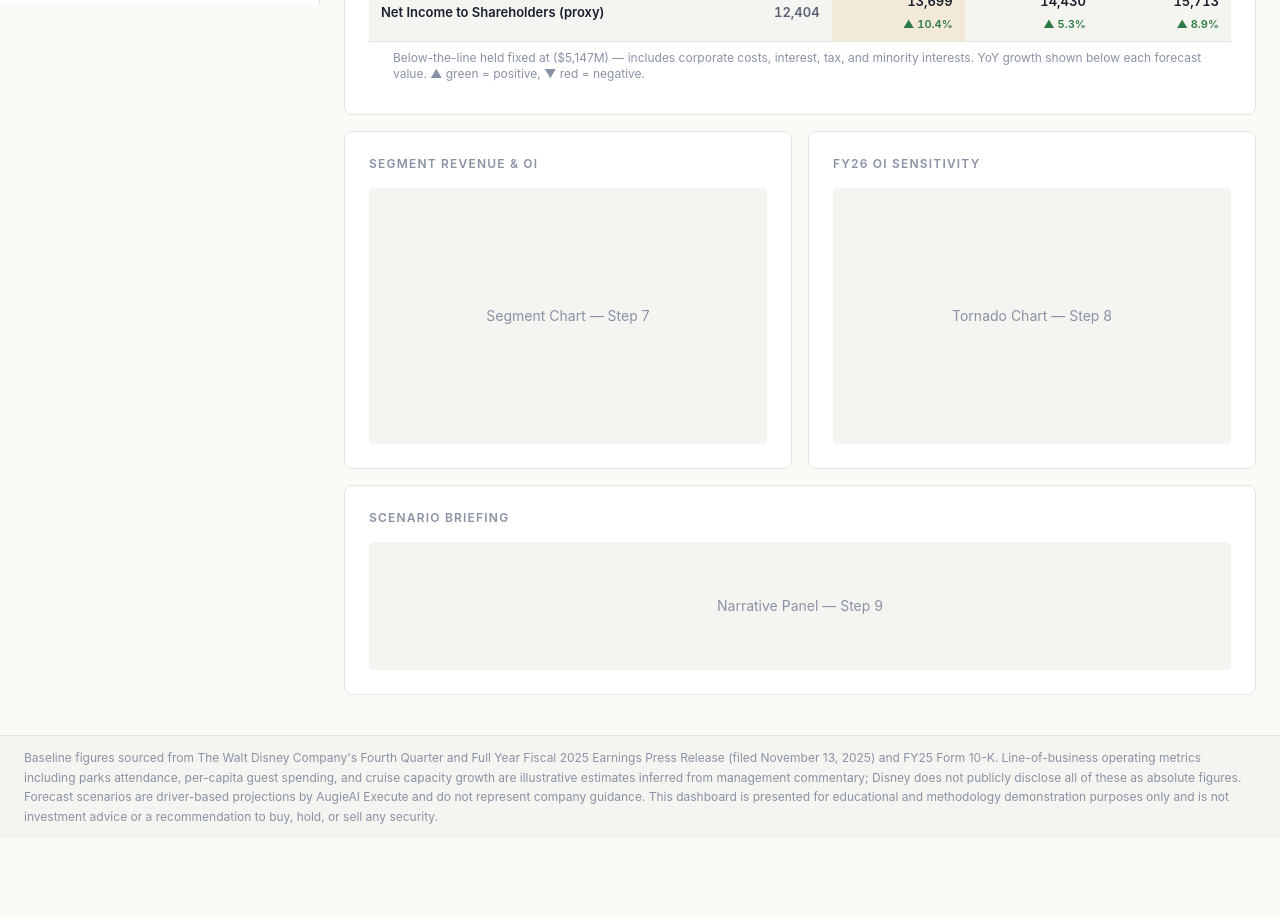
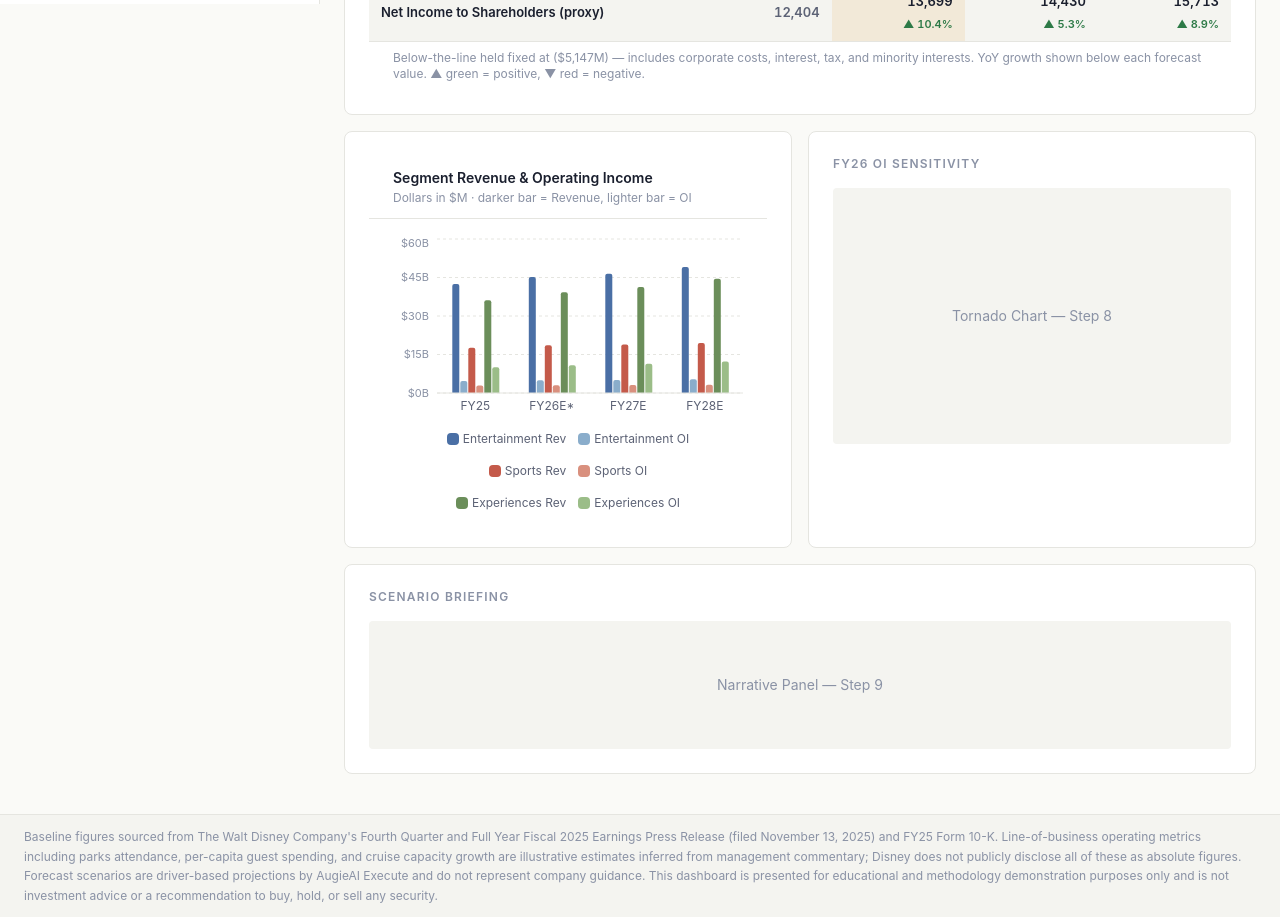
Before and after one commit to agustinecortez/disney-segment-dashboard, a Next.js app: page / in a window 1280 px wide. Shown: the part 860-1777 px from the top of the page. Before the commit the page ends 1698 px from the top, so only its background shows below. Built offline with nearby package versions, Linux system fonts and the light colour scheme.

Commit message:
Segment chart wired up

```diff
--- a/app/page.tsx
+++ b/app/page.tsx
@@ -4,6 +4,7 @@ import { useState } from "react";
 import Header from "@/components/Header";
 import DriverPanel from "@/components/DriverPanel";
 import ForecastTable from "@/components/ForecastTable";
+import SegmentChart from "@/components/SegmentChart";
 import Footer from "@/components/Footer";
 import { getDefaultDriverValues, DriverValues } from "@/lib/disneyData";
 
@@ -45,23 +46,7 @@ export default function DashboardPage() {
 
           {/* Charts row placeholder */}
           <div className="grid grid-cols-1 lg:grid-cols-2 gap-4">
-            <div className="card">
-              <p
-                className="text-xs font-semibold uppercase tracking-widest mb-4"
-                style={{ color: "var(--color-text-tertiary)" }}
-              >
-                Segment Revenue &amp; OI
-              </p>
-              <div
-                className="h-64 rounded flex items-center justify-center text-sm"
-                style={{
-                  backgroundColor: "var(--color-bg-subtle)",
-                  color: "var(--color-text-tertiary)",
-                }}
-              >
-                Segment Chart — Step 7
-              </div>
-            </div>
+            <SegmentChart drivers={drivers} />
 
             <div className="card">
               <p
--- /dev/null
+++ b/components/SegmentChart.tsx
@@ -0,0 +1,205 @@
+"use client";
+
+import { useMemo } from "react";
+import {
+  ResponsiveContainer,
+  ComposedChart,
+  Bar,
+  XAxis,
+  YAxis,
+  CartesianGrid,
+  Tooltip,
+  Legend,
+} from "recharts";
+import { DriverValues } from "@/lib/disneyData";
+import { computeFullForecast } from "@/lib/forecastMath";
+
+interface SegmentChartProps {
+  drivers: DriverValues;
+}
+
+// Segment definitions — label, revenue color, OI color (60% opacity variant)
+const SEGMENTS = [
+  {
+    key: "entertainment" as const,
+    label: "Entertainment",
+    revColor: "#4A6FA5",
+    oiColor: "#4A6FA580",
+    revColorSolid: "#4A6FA5",
+    oiColorSolid: "#8AADCB",
+  },
+  {
+    key: "sports" as const,
+    label: "Sports",
+    revColor: "#C45A4A",
+    oiColor: "#C45A4A80",
+    revColorSolid: "#C45A4A",
+    oiColorSolid: "#D9907E",
+  },
+  {
+    key: "experiences" as const,
+    label: "Experiences",
+    revColor: "#6B8E5A",
+    oiColor: "#6B8E5A80",
+    revColorSolid: "#6B8E5A",
+    oiColorSolid: "#9BBD88",
+  },
+];
+
+function fmtB(value: number) {
+  return `$${(value / 1000).toFixed(1)}B`;
+}
+
+// Custom tooltip
+function CustomTooltip({
+  active,
+  payload,
+  label,
+}: {
+  active?: boolean;
+  payload?: Array<{ name: string; value: number; color: string }>;
+  label?: string;
+}) {
+  if (!active || !payload?.length) return null;
+  return (
+    <div
+      className="rounded-lg shadow-lg p-3 text-xs"
+      style={{
+        backgroundColor: "var(--color-primary)",
+        border: "1px solid var(--color-primary-hover)",
+        color: "#ffffff",
+        minWidth: 160,
+      }}
+    >
+      <p className="font-semibold mb-2" style={{ color: "rgba(255,255,255,0.75)" }}>
+        {label}
+      </p>
+      {payload.map((entry) => (
+        <div key={entry.name} className="flex justify-between gap-4 mb-0.5">
+          <span style={{ color: "rgba(255,255,255,0.85)" }}>{entry.name}</span>
+          <span className="font-semibold tabular-nums">{fmtB(entry.value)}</span>
+        </div>
+      ))}
+    </div>
+  );
+}
+
+// Custom legend
+function CustomLegend() {
+  return (
+    <div className="flex flex-wrap items-center justify-center gap-4 mt-2">
+      {SEGMENTS.map((seg) => (
+        <div key={seg.key} className="flex items-center gap-3">
+          <div className="flex items-center gap-1">
+            <div
+              className="rounded-sm"
+              style={{ width: 12, height: 12, backgroundColor: seg.revColorSolid }}
+            />
+            <span className="text-xs" style={{ color: "var(--color-text-secondary)" }}>
+              {seg.label} Rev
+            </span>
+          </div>
+          <div className="flex items-center gap-1">
+            <div
+              className="rounded-sm"
+              style={{ width: 12, height: 12, backgroundColor: seg.oiColorSolid }}
+            />
+            <span className="text-xs" style={{ color: "var(--color-text-secondary)" }}>
+              {seg.label} OI
+            </span>
+          </div>
+        </div>
+      ))}
+    </div>
+  );
+}
+
+export default function SegmentChart({ drivers }: SegmentChartProps) {
+  const forecast = useMemo(() => computeFullForecast(drivers), [drivers]);
+
+  // Build chart data — one entry per year, each segment's rev + OI as separate keys
+  const years = [
+    { label: "FY25", data: forecast.fy25Actual },
+    { label: "FY26E*", data: forecast.fy26 },
+    { label: "FY27E", data: forecast.fy27 },
+    { label: "FY28E", data: forecast.fy28 },
+  ];
+
+  const chartData = years.map(({ label, data }) => ({
+    year: label,
+    "Ent Rev": data.entertainment.revenue,
+    "Ent OI": data.entertainment.operatingIncome,
+    "Spo Rev": data.sports.revenue,
+    "Spo OI": data.sports.operatingIncome,
+    "Exp Rev": data.experiences.revenue,
+    "Exp OI": data.experiences.operatingIncome,
+  }));
+
+  // Bar definitions in render order
+  const bars = [
+    { key: "Ent Rev", color: SEGMENTS[0].revColorSolid },
+    { key: "Ent OI", color: SEGMENTS[0].oiColorSolid },
+    { key: "Spo Rev", color: SEGMENTS[1].revColorSolid },
+    { key: "Spo OI", color: SEGMENTS[1].oiColorSolid },
+    { key: "Exp Rev", color: SEGMENTS[2].revColorSolid },
+    { key: "Exp OI", color: SEGMENTS[2].oiColorSolid },
+  ];
+
+  return (
+    <div className="card p-0 overflow-hidden">
+      {/* Card header */}
+      <div
+        className="px-6 py-3 border-b"
+        style={{ borderColor: "var(--color-border)" }}
+      >
+        <p className="font-semibold text-sm" style={{ color: "var(--color-text-primary)" }}>
+          Segment Revenue &amp; Operating Income
+        </p>
+        <p className="text-xs mt-0.5" style={{ color: "var(--color-text-tertiary)" }}>
+          Dollars in $M · darker bar = Revenue, lighter bar = OI
+        </p>
+      </div>
+
+      <div className="px-4 pt-4 pb-2">
+        <ResponsiveContainer width="100%" height={280}>
+          <ComposedChart
+            data={chartData}
+            margin={{ top: 4, right: 8, left: 8, bottom: 4 }}
+            barCategoryGap="20%"
+            barGap={1}
+          >
+            <CartesianGrid
+              strokeDasharray="3 3"
+              stroke="var(--color-border)"
+              vertical={false}
+            />
+            <XAxis
+              dataKey="year"
+              tick={{ fontSize: 12, fill: "var(--color-text-secondary)" }}
+              axisLine={{ stroke: "var(--color-border)" }}
+              tickLine={false}
+            />
+            <YAxis
+              tickFormatter={(v) => `$${(v / 1000).toFixed(0)}B`}
+              tick={{ fontSize: 11, fill: "var(--color-text-tertiary)" }}
+              axisLine={false}
+              tickLine={false}
+              width={44}
+            />
+            <Tooltip content={<CustomTooltip />} cursor={{ fill: "rgba(0,0,0,0.03)" }} />
+            <Legend content={<CustomLegend />} />
+            {bars.map((bar) => (
+              <Bar
+                key={bar.key}
+                dataKey={bar.key}
+                fill={bar.color}
+                radius={[2, 2, 0, 0]}
+                maxBarSize={18}
+              />
+            ))}
+          </ComposedChart>
+        </ResponsiveContainer>
+      </div>
+    </div>
+  );
+}
```
